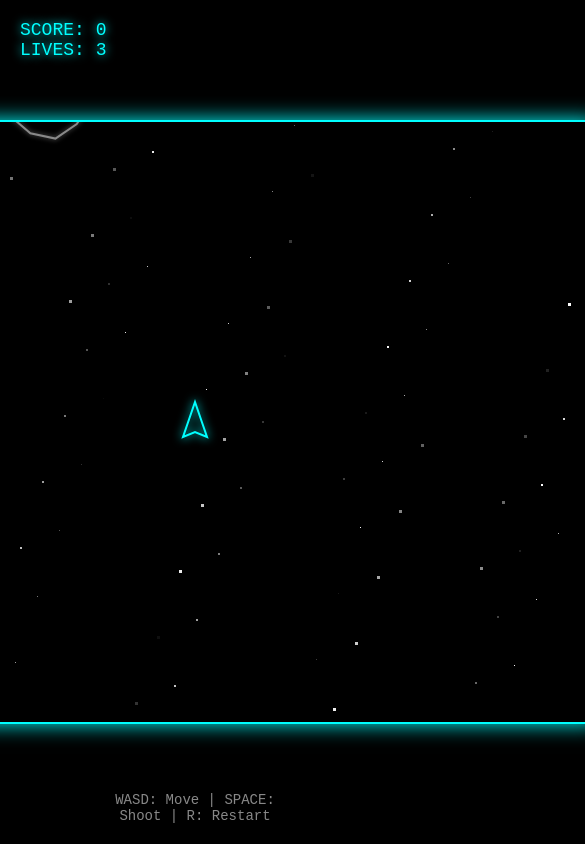
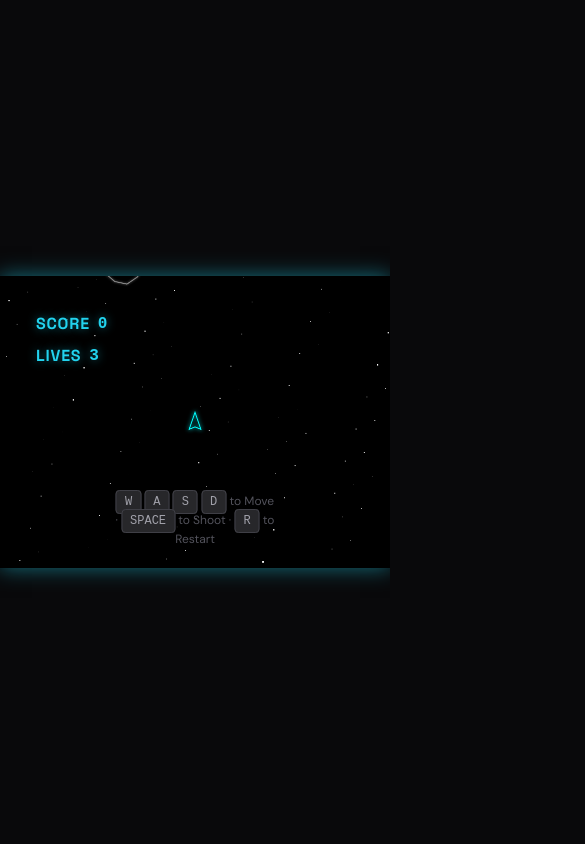
Before and after one commit to hikmetgulsesli/space-shooter, a website with bundled scripts: page src/index.html in a window 390 px wide. Shown: the whole page, 585 px wide, since content can reach past the window. Built offline with nearby package versions, Linux system fonts and the light colour scheme.

Commit message:
feat: US-001 Design System & Visual Foundation [skip ci] (#1)
Co-authored-by: Setfarm Designer <setfarm@openclaw.local>

```diff
--- a/src/index.html
+++ b/src/index.html
@@ -1,71 +1,75 @@
 <!DOCTYPE html>
-<html lang="en">
+<html lang="en" data-theme="dark">
 <head>
     <meta charset="UTF-8">
     <meta name="viewport" content="width=device-width, initial-scale=1.0">
+    <meta name="color-scheme" content="dark">
+    <meta name="theme-color" content="#09090b">
+    <meta name="description" content="A retro-futuristic space shooter game with arcade-style gameplay">
+
     <title>Space Shooter</title>
-    <style>
-        * {
-            margin: 0;
-            padding: 0;
-            box-sizing: border-box;
-        }
-        body {
-            background: #000;
-            display: flex;
-            justify-content: center;
-            align-items: center;
-            min-height: 100vh;
-            font-family: 'Courier New', monospace;
-            overflow: hidden;
-        }
-        #gameCanvas {
-            border: 2px solid #0ff;
-            box-shadow: 0 0 20px #0ff;
-        }
-        #ui {
-            position: absolute;
-            top: 20px;
-            left: 20px;
-            color: #0ff;
-            font-size: 18px;
-            text-shadow: 0 0 10px #0ff;
-        }
-        #gameOver {
-            position: absolute;
-            top: 50%;
-            left: 50%;
-            transform: translate(-50%, -50%);
-            color: #f00;
-            font-size: 48px;
-            text-align: center;
-            display: none;
-            text-shadow: 0 0 20px #f00;
-        }
-        #instructions {
-            position: absolute;
-            bottom: 20px;
-            left: 50%;
-            transform: translateX(-50%);
-            color: #888;
-            font-size: 14px;
-            text-align: center;
-        }
-    </style>
+
+    <!-- Preconnect to Google Fonts -->
+    <link rel="preconnect" href="https://fonts.googleapis.com">
+    <link rel="preconnect" href="https://fonts.gstatic.com" crossorigin>
+
+    <!-- Design System Styles -->
+    <link rel="stylesheet" href="styles.css">
 </head>
 <body>
-    <canvas id="gameCanvas" width="800" height="600"></canvas>
-    <div id="ui">
-        <div>SCORE: <span id="score">0</span></div>
-        <div>LIVES: <span id="lives">3</span></div>
+    <div class="game-container">
+        <!-- Game Canvas -->
+        <canvas id="gameCanvas" width="800" height="600"></canvas>
+
+        <!-- UI Overlay System -->
+        <div class="ui-overlay">
+            <!-- HUD (Heads-Up Display) -->
+            <div class="hud">
+                <div class="hud-section">
+                    <div class="hud-item">
+                        <span class="hud-label">Score</span>
+                        <span class="hud-value" id="score">0</span>
+                    </div>
+                    <div class="hud-item">
+                        <span class="hud-label">Lives</span>
+                        <span class="hud-value" id="lives">3</span>
+                    </div>
+                </div>
+
+                <!-- Power-Up Indicators -->
+                <div class="power-ups" id="powerUps">
+                    <!-- Dynamic power-up indicators will be inserted here -->
+                </div>
+            </div>
+
+            <!-- Main Menu Screen -->
+            <div class="game-screen main-menu" id="mainMenu">
+                <h1 class="game-title">Space Shooter</h1>
+                <p class="game-subtitle">Defend the galaxy from the asteroid threat</p>
+                <button class="btn btn-primary" id="startBtn">Start Game</button>
+                <div style="margin-top: var(--space-8);">
+                    <p style="color: var(--color-text-muted); font-size: var(--text-sm);">
+                        High Score: <span id="highScore">0</span>
+                    </p>
+                </div>
+            </div>
+
+            <!-- Game Over Screen -->
+            <div class="game-screen game-over" id="gameOver">
+                <h2 class="game-over-title">Game Over</h2>
+                <p class="game-over-score">Final Score: <span id="finalScore">0</span></p>
+                <button class="btn btn-accent" id="restartBtn">Play Again</button>
+            </div>
+
+            <!-- Instructions -->
+            <div class="instructions">
+                <kbd>W</kbd> <kbd>A</kbd> <kbd>S</kbd> <kbd>D</kbd> to Move ·
+                <kbd>SPACE</kbd> to Shoot ·
+                <kbd>R</kbd> to Restart
+            </div>
+        </div>
     </div>
-    <div id="gameOver">
-        GAME OVER<br>
-        <span style="font-size: 24px;">Press R to Restart</span>
-    </div>
-    <div id="instructions">
-        WASD: Move | SPACE: Shoot | R: Restart
-    </div>
+
     <script type="module" src="index.js"></script>
 </body>
 </html>
--- /dev/null
+++ b/src/styles.css
@@ -0,0 +1,429 @@
+/**
+ * Space Shooter - Design System
+ * Retro-futuristic dark theme with cyan primary and lime accent
+ */
+
+/* ========================================
+   FONTS - Google Fonts Import
+   ======================================== */
+@import url('https://fonts.googleapis.com/css2?family=DM+Sans:opsz,wght@9..40,400;9..40,500;9..40,600;9..40,700&family=Space+Grotesk:wght@400;500;600;700&display=swap');
+
+/* ========================================
+   DESIGN TOKENS - CSS Custom Properties
+   ======================================== */
+:root {
+  /* Base Colors - Zinc Palette */
+  --color-zinc-50: #fafafa;
+  --color-zinc-100: #f4f4f5;
+  --color-zinc-200: #e4e4e7;
+  --color-zinc-300: #d4d4d8;
+  --color-zinc-400: #a1a1aa;
+  --color-zinc-500: #71717a;
+  --color-zinc-600: #52525b;
+  --color-zinc-700: #3f3f46;
+  --color-zinc-800: #27272a;
+  --color-zinc-900: #18181b;
+  --color-zinc-950: #09090b;
+
+  /* Primary Colors - Cyan */
+  --color-cyan-400: #22d3ee;
+  --color-cyan-500: #06b6d4;
+  --color-cyan-600: #0891b2;
+
+  /* Accent Colors - Lime */
+  --color-lime-400: #a3e635;
+  --color-lime-500: #84cc16;
+  --color-lime-600: #65a30d;
+
+  /* Danger/Critical - Rose */
+  --color-rose-500: #f43f5e;
+  --color-rose-600: #e11d48;
+
+  /* Semantic Color Variables */
+  --color-bg-primary: var(--color-zinc-950);
+  --color-bg-surface: var(--color-zinc-900);
+  --color-bg-elevated: var(--color-zinc-800);
+
+  --color-text-primary: var(--color-zinc-50);
+  --color-text-secondary: var(--color-zinc-400);
+  --color-text-muted: var(--color-zinc-600);
+
+  --color-primary: var(--color-cyan-400);
+  --color-primary-hover: var(--color-cyan-500);
+  --color-primary-glow: rgba(34, 211, 238, 0.5);
+
+  --color-accent: var(--color-lime-400);
+  --color-accent-hover: var(--color-lime-500);
+  --color-accent-glow: rgba(163, 230, 53, 0.5);
+
+  --color-danger: var(--color-rose-500);
+  --color-danger-glow: rgba(244, 63, 94, 0.5);
+
+  /* Typography */
+  --font-display: 'Space Grotesk', sans-serif;
+  --font-body: 'DM Sans', sans-serif;
+  --font-mono: 'Courier New', monospace;
+
+  /* Font Sizes */
+  --text-xs: 0.75rem;
+  --text-sm: 0.875rem;
+  --text-base: 1rem;
+  --text-lg: 1.125rem;
+  --text-xl: 1.25rem;
+  --text-2xl: 1.5rem;
+  --text-3xl: 1.875rem;
+  --text-4xl: 2.25rem;
+  --text-5xl: 3rem;
+
+  /* Spacing */
+  --space-1: 0.25rem;
+  --space-2: 0.5rem;
+  --space-3: 0.75rem;
+  --space-4: 1rem;
+  --space-5: 1.25rem;
+  --space-6: 1.5rem;
+  --space-8: 2rem;
+  --space-10: 2.5rem;
+  --space-12: 3rem;
+  --space-16: 4rem;
+  --space-20: 5rem;
+
+  /* Border Radius */
+  --radius-sm: 0.25rem;
+  --radius-md: 0.5rem;
+  --radius-lg: 0.75rem;
+  --radius-xl: 1rem;
+  --radius-full: 9999px;
+
+  /* Shadows */
+  --shadow-sm: 0 1px 2px 0 rgba(0, 0, 0, 0.3);
+  --shadow-md: 0 4px 6px -1px rgba(0, 0, 0, 0.4), 0 2px 4px -2px rgba(0, 0, 0, 0.3);
+  --shadow-lg: 0 10px 15px -3px rgba(0, 0, 0, 0.5), 0 4px 6px -4px rgba(0, 0, 0, 0.3);
+  --shadow-glow-primary: 0 0 20px var(--color-primary-glow);
+  --shadow-glow-accent: 0 0 20px var(--color-accent-glow);
+  --shadow-glow-danger: 0 0 20px var(--color-danger-glow);
+
+  /* Game Specific */
+  --game-width: 800px;
+  --game-height: 600px;
+  --hud-padding: var(--space-5);
+  --hud-gap: var(--space-4);
+}
+
+/* ========================================
+   BASE STYLES
+   ======================================== */
+*,
+*::before,
+*::after {
+  margin: 0;
+  padding: 0;
+  box-sizing: border-box;
+}
+
+html {
+  font-family: var(--font-body);
+  font-size: 16px;
+  line-height: 1.5;
+  -webkit-font-smoothing: antialiased;
+  -moz-osx-font-smoothing: grayscale;
+}
+
+body {
+  background-color: var(--color-bg-primary);
+  color: var(--color-text-primary);
+  min-height: 100vh;
+  display: flex;
+  justify-content: center;
+  align-items: center;
+  overflow: hidden;
+}
+
+/* ========================================
+   GAME CONTAINER
+   ======================================== */
+.game-container {
+  position: relative;
+  width: var(--game-width);
+  height: var(--game-height);
+  display: flex;
+  justify-content: center;
+  align-items: center;
+}
+
+/* ========================================
+   CANVAS
+   ======================================== */
+#gameCanvas {
+  border: 2px solid var(--color-primary);
+  border-radius: var(--radius-md);
+  box-shadow: var(--shadow-glow-primary);
+  background-color: var(--color-bg-surface);
+}
+
+/* ========================================
+   UI OVERLAY SYSTEM
+   ======================================== */
+.ui-overlay {
+  position: absolute;
+  inset: 0;
+  pointer-events: none;
+  font-family: var(--font-display);
+}
+
+.ui-overlay > * {
+  pointer-events: auto;
+}
+
+/* ========================================
+   HUD (Heads-Up Display)
+   ======================================== */
+.hud {
+  position: absolute;
+  top: var(--hud-padding);
+  left: var(--hud-padding);
+  right: var(--hud-padding);
+  display: flex;
+  justify-content: space-between;
+  align-items: flex-start;
+  gap: var(--hud-gap);
+}
+
+.hud-section {
+  display: flex;
+  flex-direction: column;
+  gap: var(--space-2);
+}
+
+.hud-item {
+  display: flex;
+  align-items: center;
+  gap: var(--space-2);
+  font-size: var(--text-lg);
+  font-weight: 600;
+  color: var(--color-primary);
+  text-shadow: 0 0 10px var(--color-primary-glow);
+}
+
+.hud-label {
+  font-family: var(--font-display);
+  font-weight: 700;
+  text-transform: uppercase;
+  letter-spacing: 0.05em;
+}
+
+.hud-value {
+  font-family: var(--font-mono);
+  font-weight: 700;
+}
+
+/* ========================================
+   GAME STATES
+   ======================================== */
+.game-screen {
+  position: absolute;
+  inset: 0;
+  display: none;
+  flex-direction: column;
+  justify-content: center;
+  align-items: center;
+  background-color: rgba(9, 9, 11, 0.85);
+  backdrop-filter: blur(4px);
+}
+
+.game-screen.active {
+  display: flex;
+}
+
+/* Main Menu */
+.main-menu {
+  text-align: center;
+  gap: var(--space-8);
+}
+
+.game-title {
+  font-family: var(--font-display);
+  font-size: var(--text-5xl);
+  font-weight: 700;
+  color: var(--color-primary);
+  text-shadow: var(--shadow-glow-primary);
+  letter-spacing: 0.1em;
+  text-transform: uppercase;
+}
+
+.game-subtitle {
+  font-family: var(--font-body);
+  font-size: var(--text-xl);
+  color: var(--color-text-secondary);
+  margin-top: var(--space-2);
+}
+
+/* Game Over Screen */
+.game-over {
+  text-align: center;
+  gap: var(--space-6);
+}
+
+.game-over-title {
+  font-family: var(--font-display);
+  font-size: var(--text-4xl);
+  font-weight: 700;
+  color: var(--color-danger);
+  text-shadow: var(--shadow-glow-danger);
+  letter-spacing: 0.05em;
+}
+
+.game-over-score {
+  font-family: var(--font-mono);
+  font-size: var(--text-2xl);
+  color: var(--color-text-primary);
+}
+
+/* ========================================
+   BUTTONS
+   ======================================== */
+.btn {
+  display: inline-flex;
+  align-items: center;
+  justify-content: center;
+  gap: var(--space-2);
+  padding: var(--space-3) var(--space-6);
+  font-family: var(--font-display);
+  font-size: var(--text-base);
+  font-weight: 600;
+  text-transform: uppercase;
+  letter-spacing: 0.05em;
+  border: 2px solid transparent;
+  border-radius: var(--radius-md);
+  cursor: pointer;
+  transition: all 0.2s ease;
+  pointer-events: auto;
+}
+
+.btn-primary {
+  background-color: var(--color-primary);
+  color: var(--color-bg-primary);
+  border-color: var(--color-primary);
+}
+
+.btn-primary:hover {
+  background-color: var(--color-primary-hover);
+  border-color: var(--color-primary-hover);
+  box-shadow: var(--shadow-glow-primary);
+}
+
+.btn-accent {
+  background-color: transparent;
+  color: var(--color-accent);
+  border-color: var(--color-accent);
+}
+
+.btn-accent:hover {
+  background-color: var(--color-accent);
+  color: var(--color-bg-primary);
+  box-shadow: var(--shadow-glow-accent);
+}
+
+/* ========================================
+   INSTRUCTIONS
+   ======================================== */
+.instructions {
+  position: absolute;
+  bottom: var(--hud-padding);
+  left: 50%;
+  transform: translateX(-50%);
+  font-family: var(--font-body);
+  font-size: var(--text-sm);
+  color: var(--color-text-muted);
+  text-align: center;
+}
+
+.instructions kbd {
+  font-family: var(--font-mono);
+  font-size: var(--text-xs);
+  padding: var(--space-1) var(--space-2);
+  background-color: var(--color-bg-elevated);
+  border: 1px solid var(--color-zinc-700);
+  border-radius: var(--radius-sm);
+  color: var(--color-text-secondary);
+}
+
+/* ========================================
+   POWER-UP INDICATORS
+   ======================================== */
+.power-ups {
+  position: absolute;
+  top: var(--hud-padding);
+  right: var(--hud-padding);
+  display: flex;
+  flex-direction: column;
+  gap: var(--space-2);
+}
+
+.power-up-indicator {
+  display: flex;
+  align-items: center;
+  gap: var(--space-2);
+  padding: var(--space-2) var(--space-3);
+  background-color: var(--color-bg-elevated);
+  border: 1px solid var(--color-accent);
+  border-radius: var(--radius-md);
+  font-family: var(--font-display);
+  font-size: var(--text-sm);
+  font-weight: 600;
+  color: var(--color-accent);
+}
+
+.power-up-timer {
+  font-family: var(--font-mono);
+  font-size: var(--text-xs);
+  color: var(--color-text-secondary);
+}
+
+/* ========================================
+   RESPONSIVE
+   ======================================== */
+@media (max-width: 840px) {
+  :root {
+    --game-width: 100vw;
+    --game-height: 100vh;
+  }
+
+  .game-container {
+    width: 100%;
+    height: 100%;
+  }
+
+  #gameCanvas {
+    width: 100%;
+    height: 100%;
+    border: none;
+    border-radius: 0;
+  }
+
+  .hud {
+    padding: var(--space-4);
+  }
+
+  .hud-item {
+    font-size: var(--text-base);
+  }
+
+  .game-title {
+    font-size: var(--text-3xl);
+  }
+
+  .instructions {
+    font-size: var(--text-xs);
+    padding: 0 var(--space-4);
+  }
+}
+
+/* ========================================
+   DARK MODE META SUPPORT
+   ======================================== */
+@media (prefers-color-scheme: dark) {
+  :root {
+    color-scheme: dark;
+  }
+}
```
Also changed, not shown: 1 other file.
